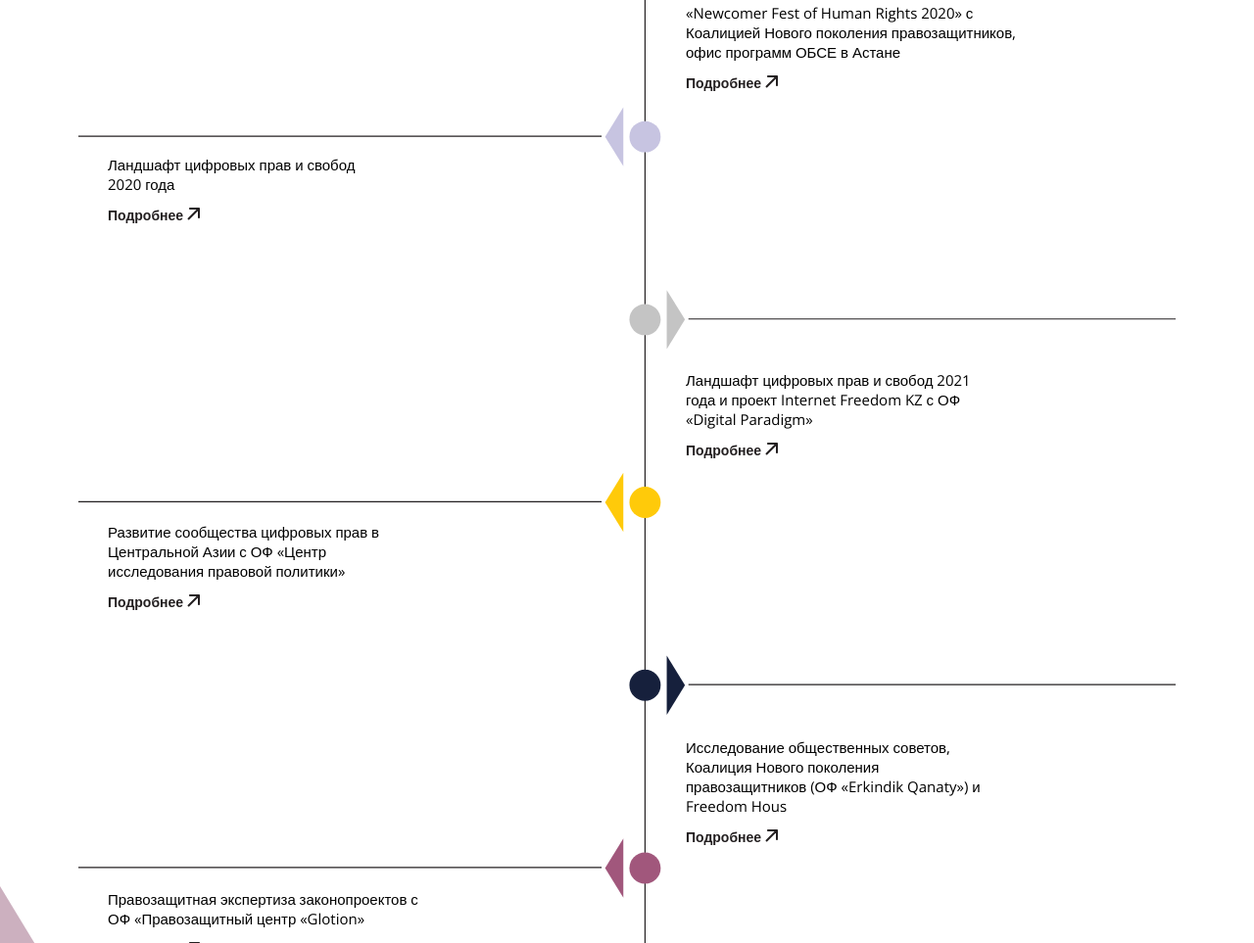
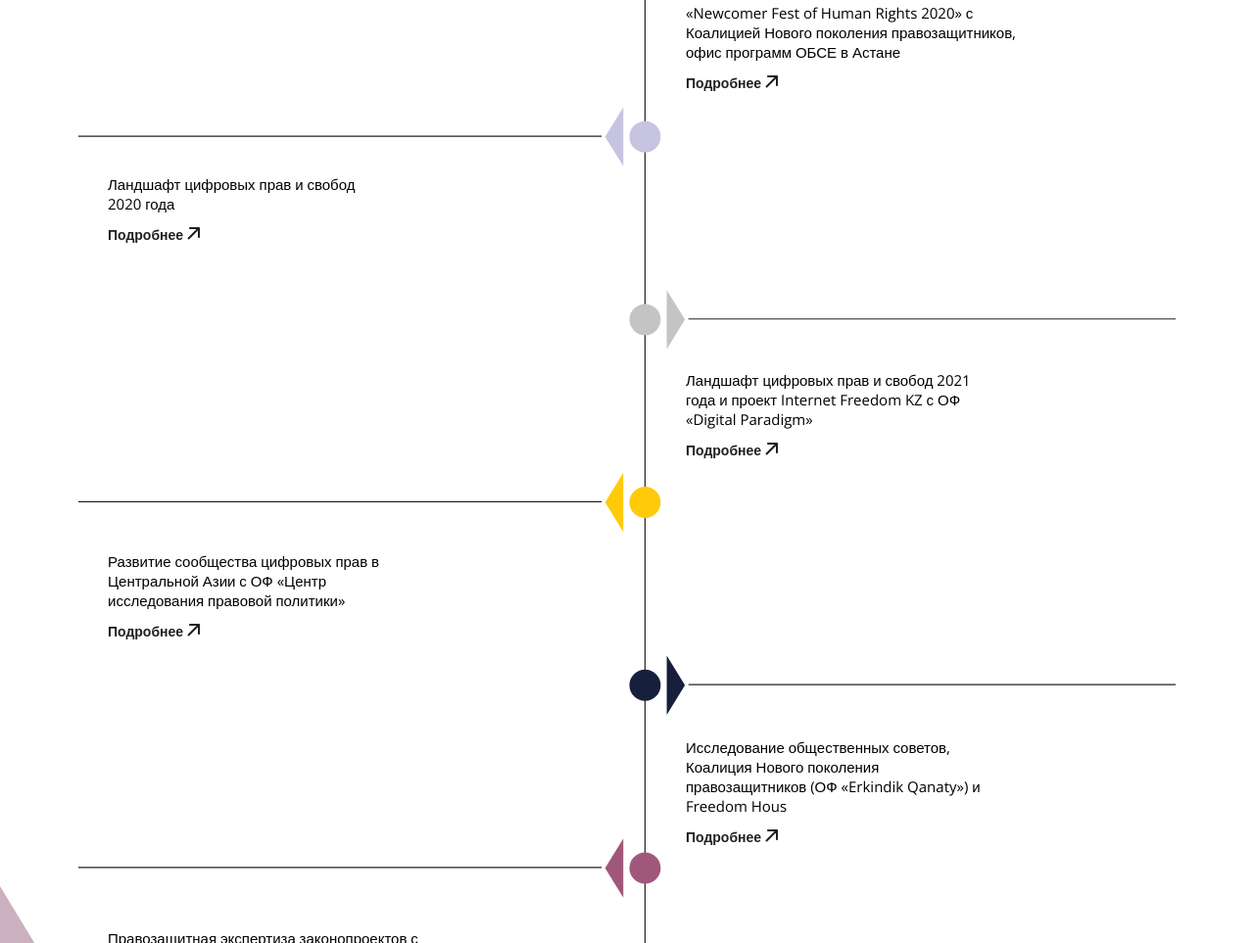
Before and after one commit to ccryptocoder/hrcg, a plain HTML site: page pages/projects.html in a window 1280 px wide. Shown: the part 2700-3663 px from the top of the page at 98% size. Drawn offline with nearby package versions, Linux system fonts and the light colour scheme.

Commit message:
Fix padding

```diff
--- a/pages/projects.html
+++ b/pages/projects.html
@@ -58,7 +58,7 @@
                                 </div>
                             </div>
                             <div class="project-item project__left left__indents">
-                                <div class="project__information-left">
+                                <div class="project__information-left" style="padding-top: 20px;">
                                     <p class="project__date">2021-2022</p>
                                     <p class="project__text">Стратегическая адвокация по цифровым правам<br> и продвижение присоединения к Конвенции №10</p>
                                     <a href="project_.html" class='project__link  btn__active btn__active'>Подробнее <img src="../img/all/brownarrow.svg" alt="brownarrow"></a>
@@ -71,7 +71,7 @@
                                 </div>
                             </div>
                             <div class="project-item project__left left__indents">
-                                <div class="project__information-left">
+                                <div class="project__information-left" style="padding-top: 20px;">
                                     <p class="project__text">«Батыл» №2, Программа «Права человека»</p>
                                     <a href="project_.html" class='project__link  btn__active'>Подробнее <img src="../img/all/brownarrow.svg" alt="brownarrow"></a>
                                 </div>
@@ -112,7 +112,7 @@
                                 </div>
                             </div>
                             <div class="project-item project__left left__indents">
-                                <div class="project__information-left">
+                                <div class="project__information-left" style="padding-top: 20px;">
                                     <p class="project__text">Ландшафт цифровых прав и свобод<br> 2020 года</p>
                                     <a href="project_.html" class='project__link  btn__active'>Подробнее <img src="../img/all/brownarrow.svg" alt="brownarrow"></a>
                                 </div>
@@ -124,7 +124,7 @@
                                 </div>
                             </div>
                             <div class="project-item project__left left__indents">
-                                <div class="project__information-left">
+                                <div class="project__information-left" style="padding-top: 30px;">
                                     <p class="project__text">Развитие сообщества цифровых прав в<br> Центральной Азии с ОФ «Центр<br> исследования правовой политики»</p>
                                     <a href="project_.html" class='project__link  btn__active'>Подробнее <img src="../img/all/brownarrow.svg" alt="brownarrow"></a>
                                 </div>
@@ -136,7 +136,7 @@
                                 </div>
                             </div>
                             <div class="project-item project__left left__indents">
-                                <div class="project__information-left">
+                                <div class="project__information-left" style="padding-top: 40px;">
                                     <p class="project__text">Правозащитная экспертиза законопроектов с<br> ОФ «Правозащитный центр «Glotion»</p>
                                     <a href="project_.html" class='project__link  btn__active'>Подробнее <img src="../img/all/brownarrow.svg" alt="brownarrow"></a>
                                 </div>
```
